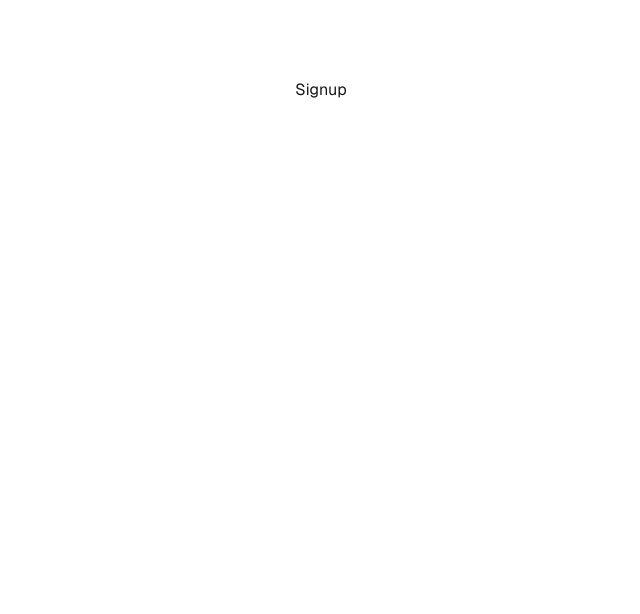
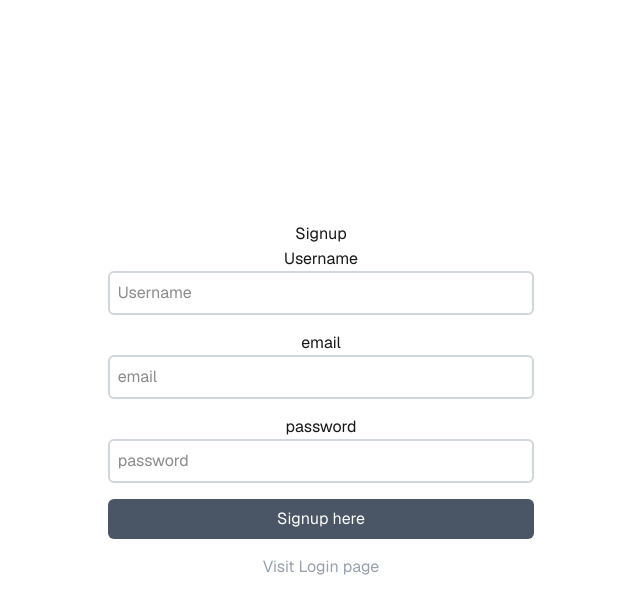
Before and after one commit to itssoumodip/auth-nextjs, a Next.js app: page /signup in a window 1280 px wide. Shown: the top 614 px of the page, without its empty margins (319-959 px from the left). Built offline with nearby package versions, Linux system fonts and the light colour scheme.

Commit message:
SignupPage layout and implement user state management

```diff
--- a/src/app/signup/page.tsx
+++ b/src/app/signup/page.tsx
@@ -6,9 +6,53 @@
 
 
 export default function SignupPage() {
+  const [user, setUser] = React.useState({
+    email: "",
+    password: "",
+    username: "",
+  });
+
+  const onSignup = async () => {}
   return (
-    <div className="grid grid-rows-[20px_1fr_20px] items-center justify-items-center min-h-screen p-8 pb-20 gap-16 sm:p-20 font-[family-name:var(--font-geist-sans)]">
-      <h1 className="">Signup</h1>
+    <div className="flex flex-col items-center justify-center min-h-screen py-2 font-[family-name:var(--font-geist-sans)]">
+      <h1>Signup</h1>
+      <hr />
+      <label htmlFor="username">Username</label>
+      <input
+        id="username"
+        type="text"
+        value={user.username}
+        onChange={(e) => setUser({ ...user, username: e.target.value })}
+        placeholder="Username"
+        className="border-2 border-gray-300 rounded-md p-2 mb-4 w-1/3">
+      </input>
+      <label htmlFor="email">email</label>
+      <input
+        id="email"
+        type="text"
+        value={user.email}
+        onChange={(e) => setUser({ ...user, email: e.target.value })}
+        placeholder="email"
+        className="border-2 border-gray-300 rounded-md p-2 mb-4 w-1/3">
+      </input>
+      <label htmlFor="password">password</label>
+      <input
+        id="password"
+        type="password"
+        value={user.password}
+        onChange={(e) => setUser({ ...user, password: e.target.value })}
+        placeholder="password"
+        className="border-2 border-gray-300 rounded-md p-2 mb-4 w-1/3">
+      </input>
+      <button
+        className="bg-gray-600 text-white rounded-md p-2 w-1/3 hover:bg-gray-700"
+        onClick={onSignup}
+        >
+          Signup here
+      </button>
+      <Link href="/login" className="text-gray-400 hover:underline mt-4">
+        Visit Login page
+      </Link>
     </div>
   );
 }
```
